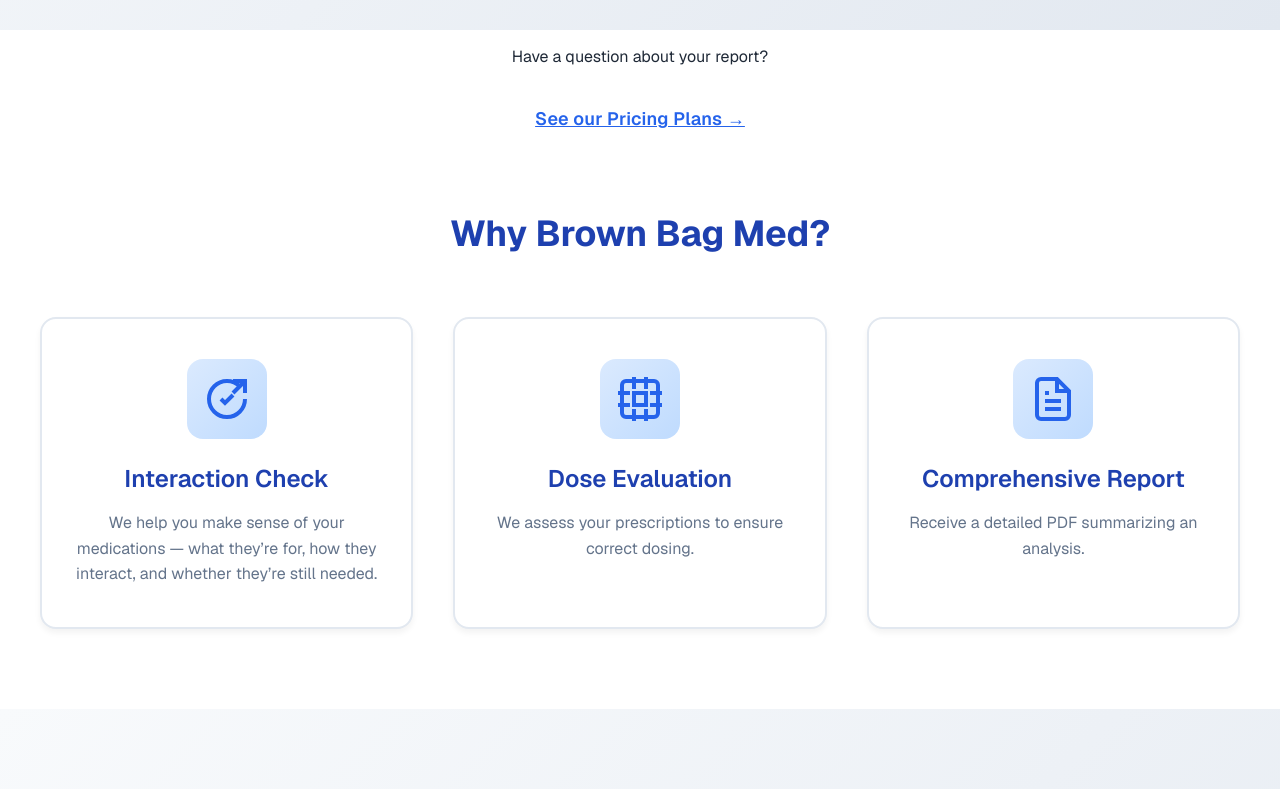
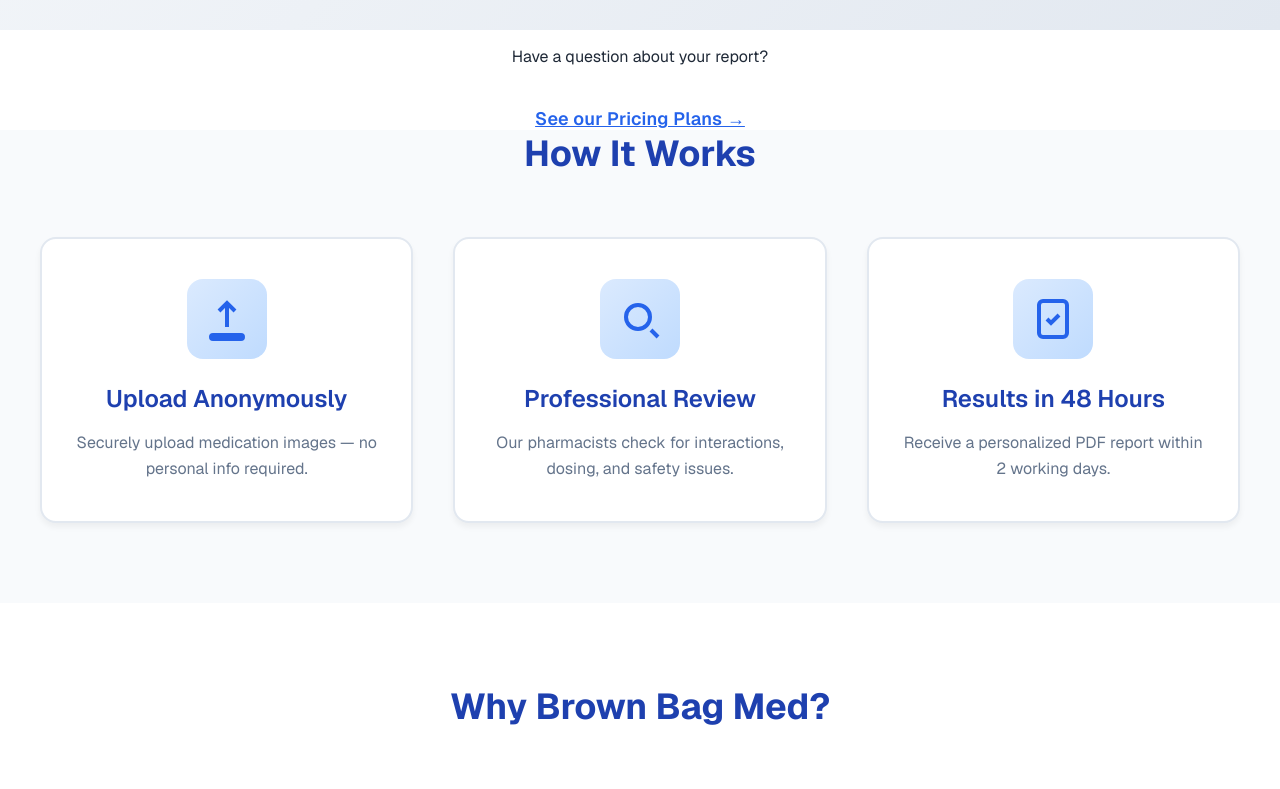
Before and after one commit to Alolazz/BrownBagMed, a Next.js app: page / in a window 1280 px wide. Shown: the part 680-1469 px from the top of the page. Built offline with nearby package versions, Linux system fonts and the light colour scheme.

Commit message:
Fix all ESLint errors for Vercel deployment

```diff
--- a/src/app/page.tsx
+++ b/src/app/page.tsx
@@ -68,6 +68,48 @@
           See our Pricing Plans &rarr;
         </a>
       </div>
+
+      {/* How It Works Section */}
+      <section className={styles.features} style={{ background: '#f8fafc', paddingTop: 0 }}>
+        <div className={styles.featuresContainer}>
+          <h2 className={styles.featuresTitle}>How It Works</h2>
+          <div className={styles.featuresGrid}>
+            {/* Card 1: Upload Anonymously */}
+            <div className={styles.featureCard}>
+              <div className={styles.featureIcon}>
+                {/* Upload Icon */}
+                <svg width="48" height="48" fill="none" viewBox="0 0 24 24" stroke="currentColor" strokeWidth="2"><path d="M12 16V4"/><path d="M8 8l4-4 4 4"/><rect x="4" y="20" width="16" height="2" rx="1"/></svg>
+              </div>
+              <h3 className={styles.featureTitle}>Upload Anonymously</h3>
+              <p className={styles.featureDescription}>
+                Securely upload medication images — no personal info required.
+              </p>
+            </div>
+            {/* Card 2: Professional Review */}
+            <div className={styles.featureCard}>
+              <div className={styles.featureIcon}>
+                {/* Search Icon */}
+                <svg width="48" height="48" fill="none" viewBox="0 0 24 24" stroke="currentColor" strokeWidth="2"><circle cx="11" cy="11" r="6"/><path d="M21 21l-3.5-3.5"/></svg>
+              </div>
+              <h3 className={styles.featureTitle}>Professional Review</h3>
+              <p className={styles.featureDescription}>
+                Our pharmacists check for interactions, dosing, and safety issues.
+              </p>
+            </div>
+            {/* Card 3: Results in 48 Hours */}
+            <div className={styles.featureCard}>
+              <div className={styles.featureIcon}>
+                {/* FileCheck Icon */}
+                <svg width="48" height="48" fill="none" viewBox="0 0 24 24" stroke="currentColor" strokeWidth="2"><rect x="5" y="3" width="14" height="18" rx="2"/><path d="M9 12l2 2 4-4"/></svg>
+              </div>
+              <h3 className={styles.featureTitle}>Results in 48 Hours</h3>
+              <p className={styles.featureDescription}>
+                Receive a personalized PDF report within 2 working days.
+              </p>
+            </div>
+          </div>
+        </div>
+      </section>
 
       {/* Features Section */}
       <section className={styles.features}>
```
Also changed, not shown: 1 other file (tests, documents, lock files or other folders).
